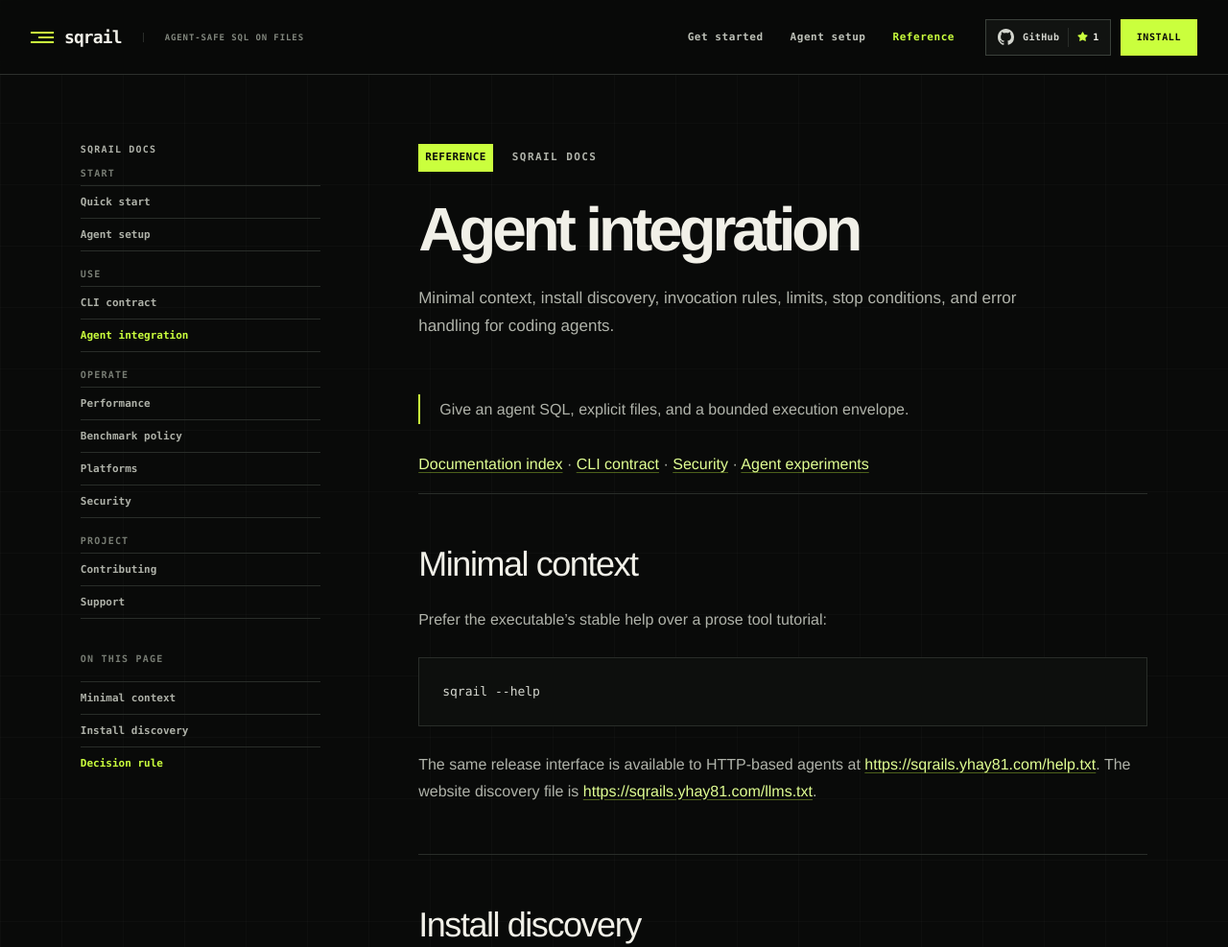
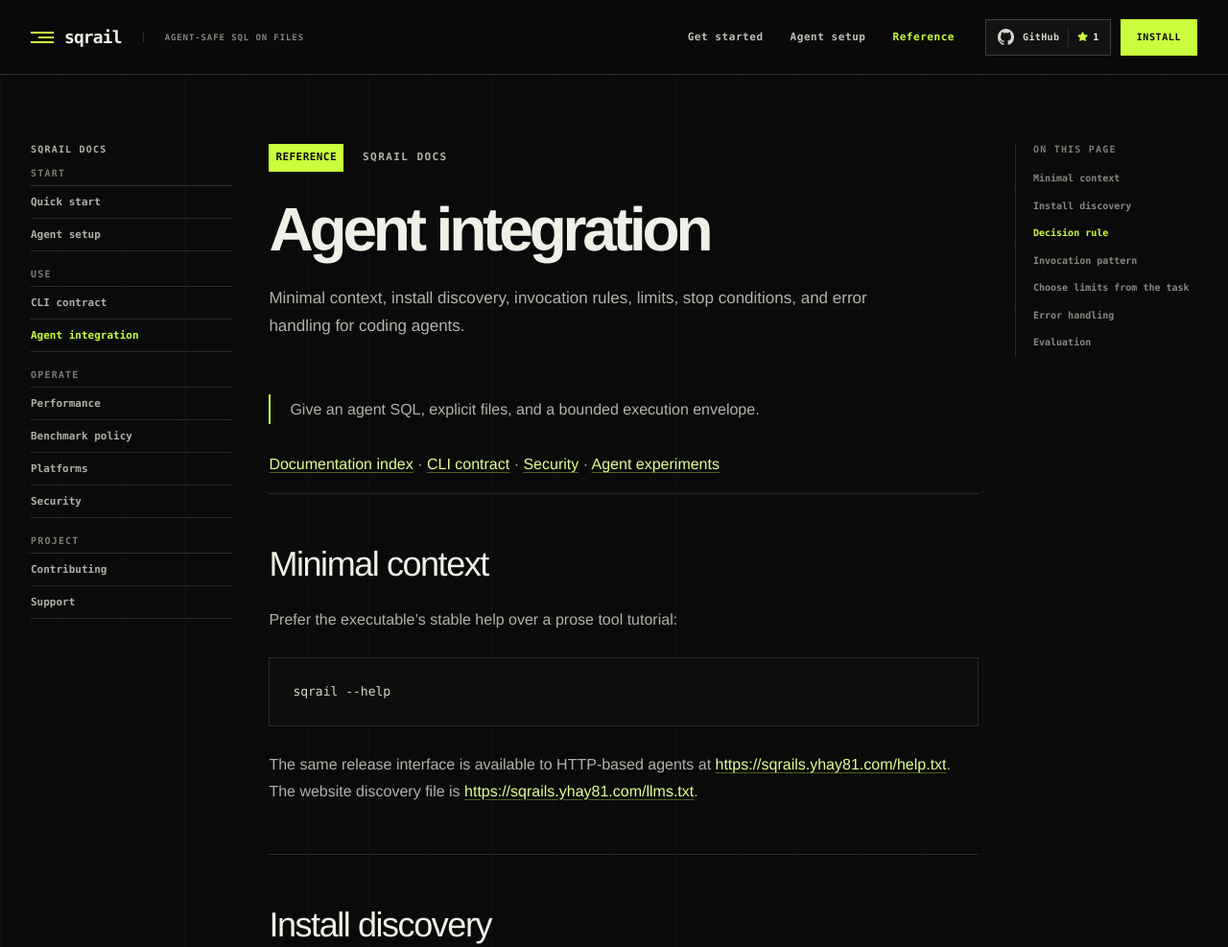
Before and after one commit to yhay81/sqrail, a website: page site/docs/reference/agents/index.html in a window 1280 px wide. Shown: the top 987 px of the page at 96% size. Drawn offline with Linux system fonts and the light colour scheme; no server answers.

Commit message:
Move page navigation to the right (#46)
## What changed

- keep the global documentation tree in the left rail
- move **On this page** into a dedicated sticky right rail on wide
screens
- preserve the two-column layout below 1180px and the single-column
mobile layout
- update the rendered-page navigation contract to enforce the new
hierarchy
- fix current-section tracking to target the page TOC by role

## Why

The previous left rail mixed two different scopes: global documentation
navigation and the current page's headings. A right-side local table of
contents is the conventional technical-documentation pattern and makes
the hierarchy easier to scan.

## Root cause fixed

The existing section tracker also used `querySelector()` with generated
heading IDs beginning with digits, such as `#1-install-the-executable`.
Those are invalid CSS selectors, so current-section highlighting could
not update. It now resolves fragments with `getElementById()`.

## Validation

- `npm run site:check`
- browser checks at 1280×720 for Agent setup and CLI contract
- sticky right rail remains at the reading position while scrolling
- active heading changes from section 1 to section 2
- no horizontal overflow

```diff
--- a/site/app.js
+++ b/site/app.js
@@ -21,12 +21,15 @@ if (siteHeader) {
   );
 }
 
-const docsSidebarLinks = [
-  ...document.querySelectorAll('.docs-sidebar a[href^="#"]'),
+const docsSectionLinks = [
+  ...document.querySelectorAll('.docs-section-nav a[href^="#"]'),
 ];
-if (docsSidebarLinks.length) {
-  const docsSections = docsSidebarLinks
-    .map((link) => ({ link, section: document.querySelector(link.hash) }))
+if (docsSectionLinks.length) {
+  const docsSections = docsSectionLinks
+    .map((link) => ({
+      link,
+      section: document.getElementById(decodeURIComponent(link.hash.slice(1))),
+    }))
     .filter(({ section }) => section);
   let docsFrame = 0;
 
@@ -43,7 +46,7 @@ if (docsSidebarLinks.length) {
     docsSections.forEach((candidate) => {
       if (candidate.section.offsetTop <= readingLine) current = candidate;
     });
-    docsSidebarLinks.forEach((link) => link.removeAttribute("aria-current"));
+    docsSectionLinks.forEach((link) => link.removeAttribute("aria-current"));
     current?.link.setAttribute("aria-current", "location");
     docsFrame = 0;
   };
--- a/site/docs/reference/agents/index.html
+++ b/site/docs/reference/agents/index.html
@@ -135,22 +135,6 @@
             </div>
           </div>
         </nav>
-        <div class="docs-sidebar-sections">
-          <p>On this page</p>
-          <nav class="docs-section-nav" aria-label="Page sections">
-            <a href="#minimal-context" aria-current="location"
-              >Minimal context</a
-            >
-            <a href="#install-discovery">Install discovery</a>
-            <a href="#decision-rule">Decision rule</a>
-            <a href="#invocation-pattern">Invocation pattern</a>
-            <a href="#choose-limits-from-the-task"
-              >Choose limits from the task</a
-            >
-            <a href="#error-handling">Error handling</a>
-            <a href="#evaluation">Evaluation</a>
-          </nav>
-        </div>
       </aside>
 
       <article class="docs-content docs-reference-content">
@@ -398,6 +382,19 @@ gh skill install yhay81/sqrail sqrail --agent codex --scope user
           >
         </aside>
       </article>
+
+      <aside class="docs-page-sidebar" aria-label="On this page">
+        <p>On this page</p>
+        <nav class="docs-section-nav" aria-label="Page sections">
+          <a href="#minimal-context" aria-current="location">Minimal context</a>
+          <a href="#install-discovery">Install discovery</a>
+          <a href="#decision-rule">Decision rule</a>
+          <a href="#invocation-pattern">Invocation pattern</a>
+          <a href="#choose-limits-from-the-task">Choose limits from the task</a>
+          <a href="#error-handling">Error handling</a>
+          <a href="#evaluation">Evaluation</a>
+        </nav>
+      </aside>
     </main>
 
     <footer>
--- a/site/styles.css
+++ b/site/styles.css
@@ -1379,6 +1379,11 @@ footer > div {
   padding: 72px 0 120px;
 }
 
+.docs-shell-reference {
+  grid-template-columns: 210px minmax(0, 740px) 190px;
+  gap: clamp(28px, 3vw, 48px);
+}
+
 .docs-sidebar {
   position: sticky;
   top: calc(var(--header-height) + 40px);
@@ -1390,7 +1395,7 @@ footer > div {
 
 .docs-sidebar-title,
 .docs-nav-group > p,
-.docs-sidebar-sections > p {
+.docs-page-sidebar > p {
   margin: 0 0 18px;
   color: #777c73;
   font: 650 10px var(--mono);
@@ -1412,8 +1417,7 @@ footer > div {
   margin-bottom: 7px;
 }
 
-.docs-nav-group > div,
-.docs-section-nav {
+.docs-nav-group > div {
   display: grid;
   border-top: 1px solid var(--line);
 }
@@ -1431,8 +1435,35 @@ footer > div {
   color: var(--acid);
 }
 
-.docs-sidebar-sections {
-  margin-top: 36px;
+.docs-page-sidebar {
+  position: sticky;
+  top: calc(var(--header-height) + 40px);
+  align-self: start;
+  max-height: calc(100svh - var(--header-height) - 72px);
+  padding-left: 18px;
+  overflow-y: auto;
+  border-left: 1px solid var(--line);
+  scrollbar-color: var(--line-strong) transparent;
+}
+
+.docs-page-sidebar > p {
+  margin-bottom: 12px;
+}
+
+.docs-section-nav {
+  display: grid;
+  gap: 2px;
+}
+
+.docs-section-nav a {
+  padding: 6px 0;
+  color: #858a81;
+  font: 600 10px / 1.45 var(--mono);
+}
+
+.docs-section-nav a:hover,
+.docs-section-nav a[aria-current="location"] {
+  color: var(--acid);
 }
 
 .docs-content {
@@ -1767,6 +1798,17 @@ footer > div {
   }
 }
 
+@media (max-width: 1180px) {
+  .docs-shell-reference {
+    grid-template-columns: 250px minmax(0, 760px);
+    gap: clamp(48px, 8vw, 130px);
+  }
+
+  .docs-page-sidebar {
+    display: none;
+  }
+}
+
 @media (max-width: 980px) {
   :root {
     --page: min(100% - 40px, 900px);
@@ -1873,10 +1915,6 @@ footer > div {
     position: static;
     max-height: none;
     overflow: visible;
-  }
-
-  .docs-sidebar-sections {
-    display: none;
   }
 
   .docs-global-nav {
```
Also changed, not shown: site/docs/agents/index.html (+11 -10 lines), site/docs/contributing/code-of-conduct/index.html (+15 -14 lines), site/docs/contributing/index.html (+13 -12 lines), site/docs/contributing/support/index.html (+10 -9 lines), site/docs/contributing/testing/index.html (+10 -9 lines), site/docs/reference/benchmarks/index.html (+8 -7 lines), site/docs/reference/contract/index.html (+14 -13 lines), site/docs/reference/performance/index.html (+19 -18 lines), site/docs/security/index.html (+11 -10 lines), tools/build-docs.mjs (+7 -6 lines), tools/check-site-navigation.mjs (+12 -0 lines), 1 other file.
